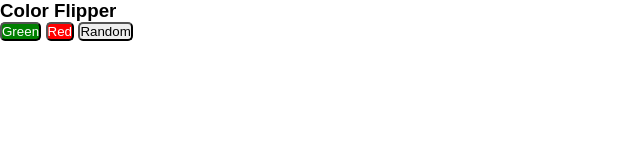
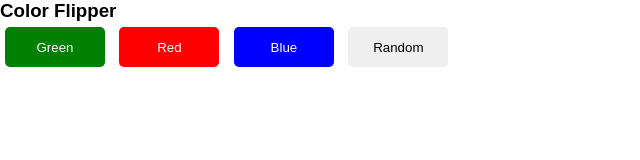
Before and after one commit to Ultimate-Guru/mini-js, a plain HTML site: page index.html in a window 1280 px wide. Shown: the whole page, without its empty margins (0-640 px from the left). Drawn offline with Linux system fonts and the light colour scheme.

Commit message:
Add blue button with styling to Color Flipper

```diff
--- a/index.html
+++ b/index.html
@@ -13,6 +13,7 @@
 
     <button id="green">Green</button>
     <button id="red">Red</button>
+    <button id="blue">Blue</button>
     <button id="random">Random</button>
 
     <script src="script.js"></script>
--- a/style.css
+++ b/style.css
@@ -6,7 +6,11 @@
 }
 
 button {
+    border: none;
     border-radius: 5px;
+    width: 100px;
+    height: 40px;
+    margin: 5px;
 }
 
 #green {
@@ -20,3 +24,9 @@ button {
     color: white;
     cursor: pointer;
 }
+
+#blue {
+    background-color: blue;
+    color: white;
+    cursor: pointer;
+}
```
